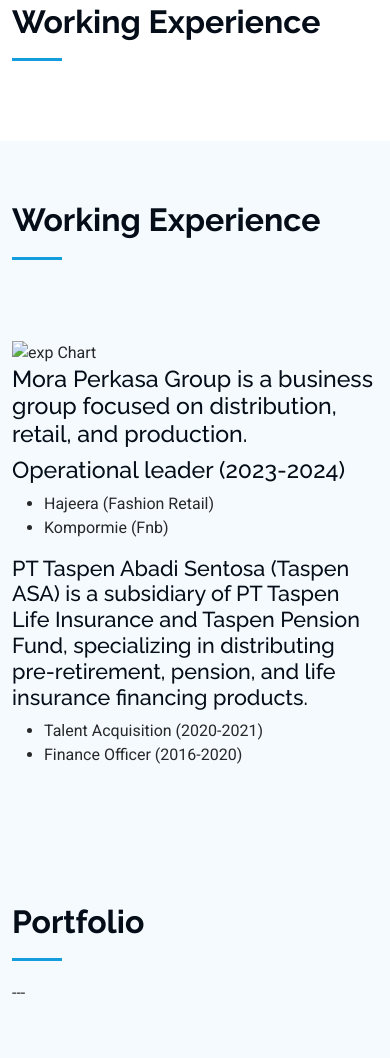
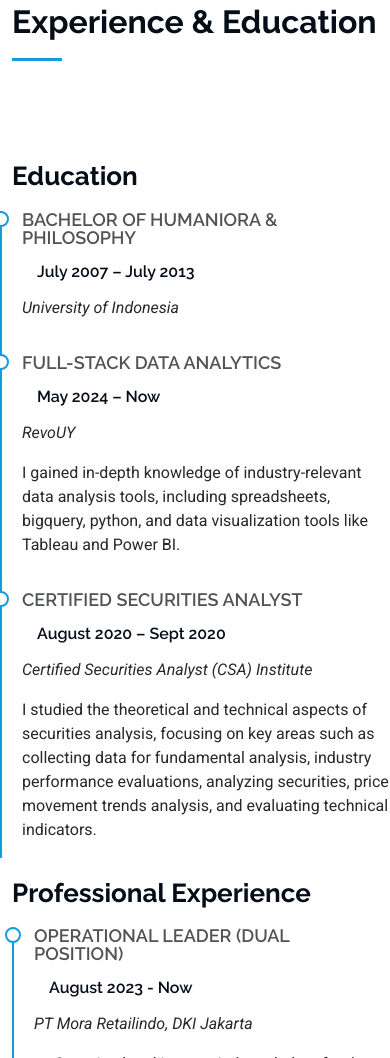
Before and after one commit to muhammadiswahyudhi/muhammadiswahyudhi.github.io, a plain HTML site: page index.html in a window 390 px wide. Shown: the part 3512-4570 px from the top of the page. Drawn offline with Linux system fonts and the light colour scheme.

Commit message:
Update index.html

```diff
--- a/index.html
+++ b/index.html
@@ -232,50 +232,73 @@
   </div>
 </section>
 
-    <!-- Resume Section -->
-    <section id="resume" class="resume section">
+     <!-- Resume Section -->
+    <section id="Resume" class="resume section">
 
       <!-- Section Title -->
       <div class="container section-title" data-aos="fade-up">
-        <h2>Working Experience</h2>
+        <h2>Experience & Education</h2>
       </div><!-- End Section Title -->
 
-      <section id="experience" class="experience section light-background">
-  <div class="container section-title" data-aos="fade-up">
-    <h2>Working Experience</h2>
-  </div>
+      <div class="container">
 
-  <div class="container" data-aos="fade-up" data-aos-delay="100">
-    <div class="row">
-      <!-- Left Image Column -->
-      <div class="col-lg-4">
-        <img src="your-image-url.jpg" alt="exp Chart" class="img-fluid">
-      </div>
+        <div class="row">
 
-      <!-- Right experience Column -->
-      <div class="col-lg-8">
-        <div class="row">
-          <div class="col-md-6">
+            <h3 class="resume-title">Education</h3>
+            <div class="resume-item">
+              <h4>Bachelor of Humaniora &amp; Philosophy</h4>
+              <h5>July 2007 – July 2013</h5>
+              <p><em>University of Indonesia</em></p>
+            </div><!-- Edn Resume Item -->
 
-            <h3>Mora Perkasa Group is a business group focused on distribution, retail, and production.</h3>
-            <h3>Operational leader (2023-2024)</h3>
-            <ul>
-              <li>Hajeera (Fashion Retail)</li>
-              <li>Kompormie (Fnb)</li>
-            </ul>
+          <div class="resume-item">
+              <h4>Full-stack Data Analytics</h4>
+              <h5>May 2024 – Now</h5>
+              <p><em>RevoUY</em></p>
+              <p>I gained in-depth knowledge of industry-relevant data analysis tools, including spreadsheets, bigquery, python, and data visualization tools like Tableau and Power BI.</p>
+            </div><!-- Edn Resume Item -->
 
-            <h4> PT Taspen Abadi Sentosa (Taspen ASA) is a subsidiary of PT Taspen Life Insurance and Taspen Pension Fund, specializing in distributing pre-retirement, pension, and life insurance financing products.
-</h4>
-            <ul>
-              <li>Talent Acquisition (2020-2021)</li>
-              <li>Finance Officer (2016-2020)</li>
-            </ul>
+            <div class="resume-item">
+              <h4>Certified Securities Analyst</h4>
+              <h5> August 2020 – Sept 2020</h5>
+              <p><em>Certified Securities Analyst (CSA) Institute</em></p>
+              <p>I studied the theoretical and technical aspects of securities analysis, focusing on key areas such as collecting data for fundamental analysis, industry performance evaluations, analyzing securities, price movement trends analysis, and evaluating technical indicators.</p>
+            </div><!-- End Resume Item -->
+
           </div>
-        </div>
-      </div>
-    </div>
-  </div>
-</section>
+
+          <div class="col-lg-6" data-aos="fade-up" data-aos-delay="200">
+            <h3 class="resume-title">Professional Experience</h3>
+            <div class="resume-item">
+              <h4>Operational Leader (dual position)</h4>
+              <h5>August 2023 - Now</h5>
+              <p><em>PT Mora Retailindo, DKI Jakarta </em></p>
+              <ul>
+                <li>Organized and inventoried stock data for the warehouse, stores, and online channels, ensuring a 100% accuracy rate in inventory records.</li>
+                <li>Maintained optimal stock levels at 4,000 units per month, effectively preventing overstock situations.</li>
+                <li>Identified and categorized over 14,000 previously unaccounted units in the inventory, uncovering fraud and improving stock valuation.</li>
+              </ul>
+            </div><!-- Edn Resume Item -->
+
+            <div class="resume-item">
+              <h4>Operational Leader (dual position)</h4>
+              <h5>July 2024 - Now</h5>
+              <p><em>PT Mora Boga Perkasa</em></p>
+              <ul>
+                <li>Conducted a comprehensive analysis of production processes, resulting in a significant reduction of Cost of Goods Sold (COGS) from over 50% to 30%, effectively lowering total production costs.</li>
+                <li>Performed an in-depth cost analysis, leading to a reduction in operational expenditures by more than 50% compared to the previous period before in charge.</li>
+              </ul>
+            </div><!-- Edn Resume Item -->
+
+            <div class="resume-item">
+              <h4>Talent Acquisition</h4>
+              <h5>November 2020 - July 2021</h5>
+              <p><em>PT Taspen Abadi Sentosa</em></p>
+              <ul>
+                <li>Screened 15-30 candidates daily for talent acquisition, optimizing the recruitment process and enhancing overall team performance.</li>
+                <li>Conducted manpower analysis based on sales data to align staffing needs with sales targets, ensuring the sales team consistently met performance goals.</li>
+              </ul>
+            </div><!-- Edn Resume Item -->
 
     <!-- Portfolio Section -->
     <section id="portfolio" class="portfolio section light-background">
```
